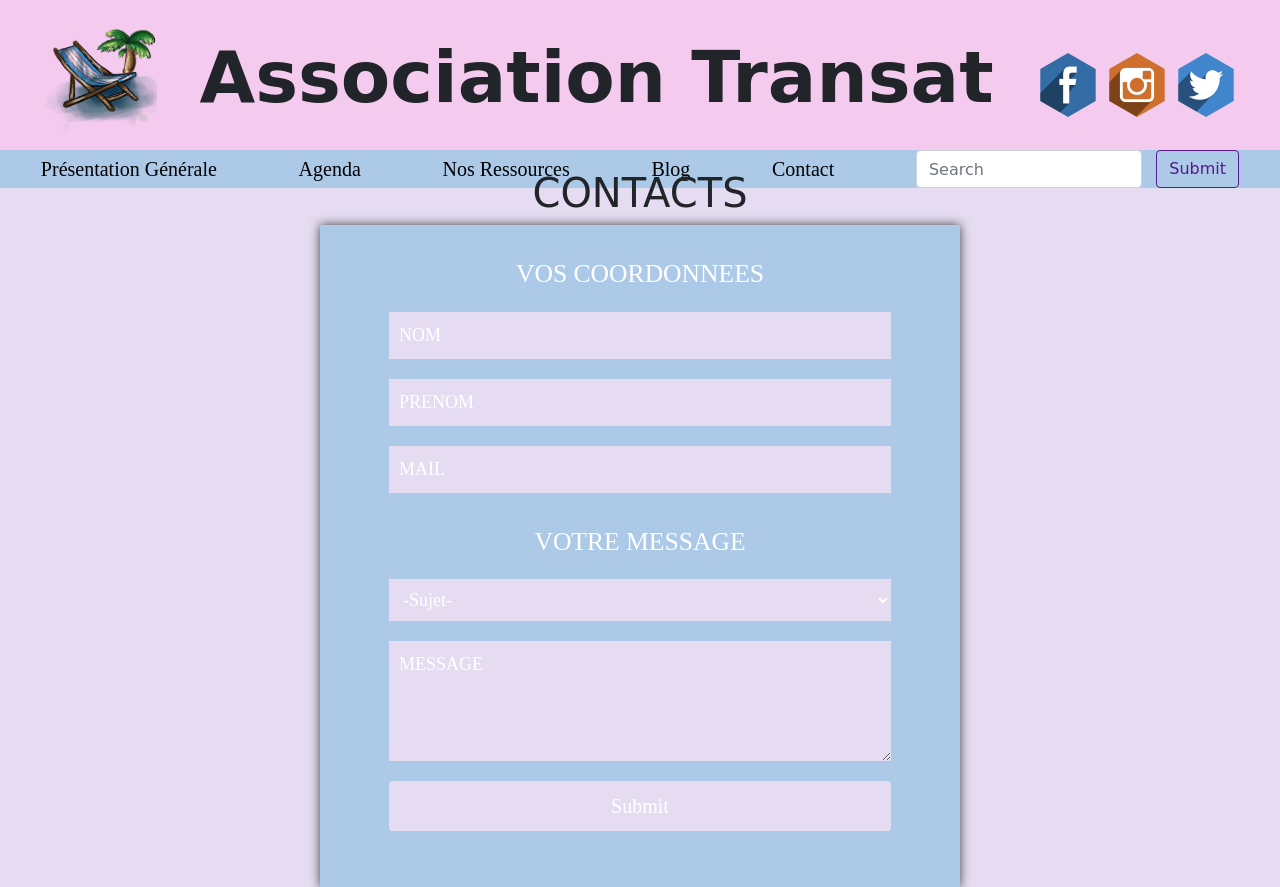
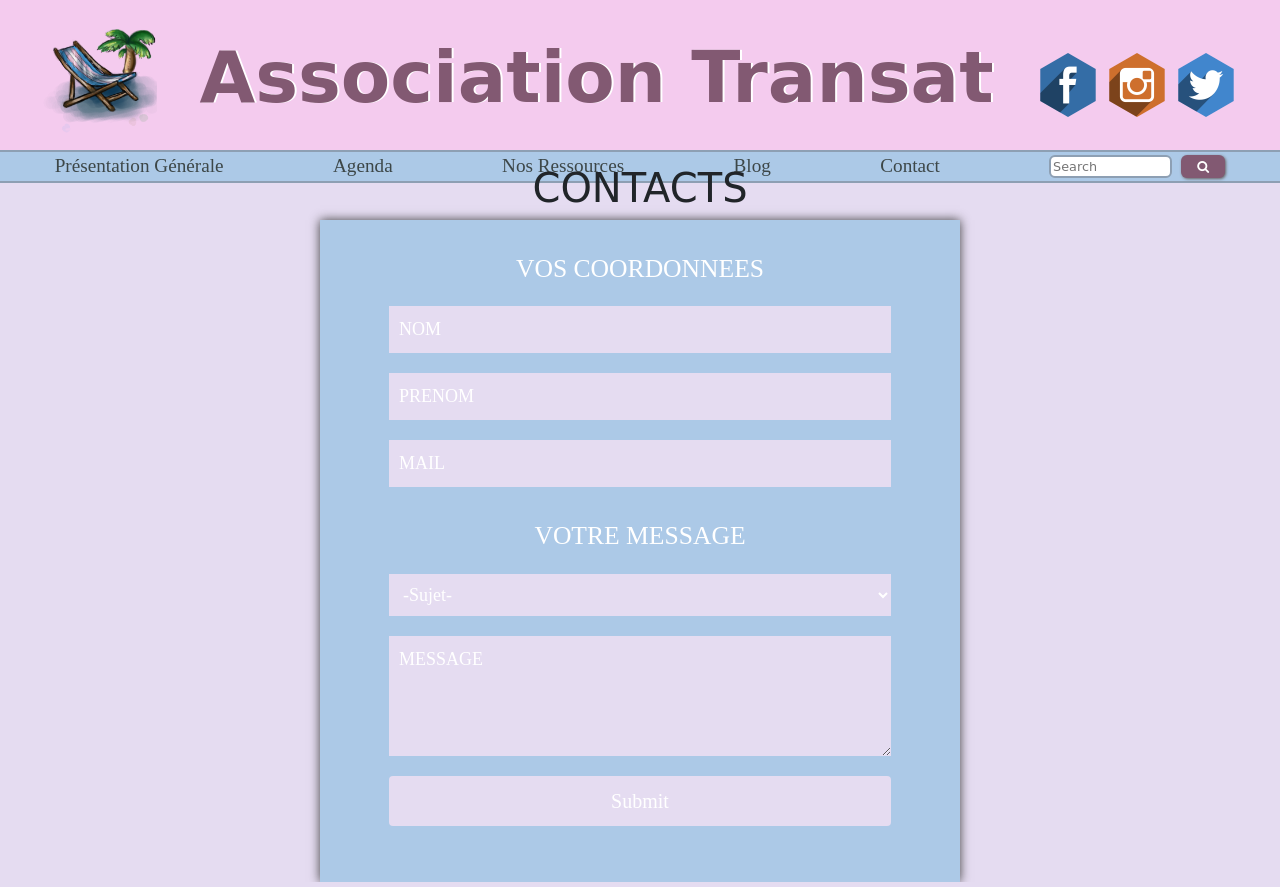
Before and after one commit to julia-denivet/Transat, a PHP site: page /contact.php in a window 1280 px wide. Run offline with PHP 8.4, Linux system fonts and the light colour scheme; some libraries are stand-ins or nearby versions; some web fonts are replaced.

Commit message:
stuctur index css pre change ordi

```diff
--- a/Apparence/transat-asso.css
+++ b/Apparence/transat-asso.css
@@ -1,12 +1,25 @@
 /*
 couleur
 {
+    mauveviolet:#825972;
     mauve:#e5dcf1;
     rose:#f4cbee;
     bleuclair:#acc9e7;
+    bleufoncé:#8D9FB3;
 }
 
 */
+
+@font-face {
+      font-family: 'loupe';
+      src: url('./font/loupe.eot?89286350');
+      src: url('./font/loupe.eot?89286350#iefix') format('embedded-opentype'),
+           url('./font/loupe.woff?89286350') format('woff'),
+           url('./font/loupe.ttf?89286350') format('truetype'),
+           url('./font/loupe.svg?89286350#loupe') format('svg');
+      font-weight: normal;
+      font-style: normal;
+    }
 @font-face {
     font-family: "PT sans";
     src: url("font/PTSans-Regular.ttf") format("truetype");
@@ -66,6 +79,8 @@ body {
     font-size: 450%;
     font-family: 'letgot', cursive;
     font-weight: bold;
+    color: #825972;
+    text-shadow: 2px 0px 0px #fff;
 }
 
 .logo {
@@ -75,7 +90,9 @@ body {
 .header
 {
     background-color: #acc9e7;
-    font-size: 20px;
+    border-top: solid 2px #8d9fb3;
+    border-bottom: solid 2px #8d9fb3;
+    /*font-size: 20px;*/
 }
 
 .nav_header {
@@ -86,13 +103,15 @@ body {
 
 .a_header {
     text-decoration: none;
-    color: black;
+    color: #3d4748;
     font-family: 'letgot';
+    font-size: 1.5vw;
+    transition: all 0.6s;
 }
 
 .a_header:hover {
     text-decoration: none;
-    color: #551A8B;
+    color: white;
 }
 
 #datatransat {
@@ -136,6 +155,54 @@ body {
     height: 50vh;
 }
 
+.formHeader
+{
+    margin: 0;
+}
+.formHeader > section
+{
+
+}
+.formHeader > section > article
+{
+    display: flex;
+    justify-content: space-between;
+}
+#autotransat
+{
+    /*font-family: 'letgot';*/
+    padding: 0;
+    margin: 0;
+    border: none;
+    background-color: white;
+    width: 70%;
+    font-size: 1vw;
+    border-radius: 6px;
+    padding-left: 1%;
+    border: solid 2px #8d9fb3;
+}
+#subRechHeader
+{
+    font-family: 'loupe';
+    color: white;
+    background-color: #825972 ;
+    box-shadow: 1px 1px 3px #686161;
+    border: none;
+    margin: 0;
+    padding: 0;
+    width: 25%;
+    font-size: 1vw;
+    border-radius: 6px;
+    font-size: 1vw;
+    transition: all 0.5s ;
+}
+#subRechHeader:hover
+{
+     background-color: #F4CBEE ;
+     color: #825972;
+     text-shadow:  2px 0px 0px #fff;
+     box-shadow: 3px 3px 3px #686161;
+}
 
 /*PRE-INDEX*/
 
@@ -188,20 +255,23 @@ body {
     flex-direction: column;
     width: 70%;
     align-items: center;
-    background-color: white;
+    background-color: #825972;
     height: max-content;
     padding-bottom: 1%;
-    box-shadow: 1px 1px 7px black;
+    box-shadow: 1px 1px 7px #3d4748;
 }
 .slog_ind
 {
     font-family: 'Amatic SC';
     text-transform: capitalize;
+    color: white;
+    font-size: 7vw;
 
 }
 .container-fluid {
     padding: 0;
     margin-top: 2%;
+    margin-bottom: 1%;
 }
 .slideshow
 {
@@ -234,11 +304,11 @@ body {
     flex-direction: column;
     align-items: center;
     max-height: 70rem;
-    background-color: #acc9e7;
+    background-color: #8D9FB3;
     transition: box-shadow 1s, transform 1s;
     width: 25%;
     height: max-content;
-    box-shadow: 1px 1px 7px black;
+    box-shadow: 1px 1px 7px #3d4748;
 
 }
 
@@ -249,7 +319,6 @@ body {
     width: 97%;
     margin-top: 1%;
     background-color: #acc9e7;
-    border-radius: 10px;
     transition: box-shadow 1s, transform 1s;
     font-size: 20px;
     font-family: "PT sans";
@@ -270,12 +339,14 @@ body {
     text-align: center;
     font-family: "PT sans";
     margin-top: 10%;
+    color: white;
 }
 
 #h1_acceuil_newsletters {
     font-family: "PT sans";
     text-align: center;
     margin-top: 10%;
+    color: white;
 }
 
 #h2_acceuil_conseille {
@@ -284,6 +355,9 @@ body {
 }
 
 
+#afterPlan
+{
+    width: 90%;
 }
 .newletters_index:hover {
      box-shadow: 2px 2px 10px black;
@@ -298,14 +372,23 @@ body {
     width: 100%;
     font-family: "PT sans";
     font-size: 20px;
+    margin: 0;
+    padding:0;
 
 }
 .ulent li {
     list-style-type: none;
     display: flex;
-    justify-content: space-around;
 }
 
+.indpTire
+{
+    flex:3;
+}
+.indpDate
+{
+    flex:4;
+}
 .a_index{
     color: black;
 }
@@ -387,7 +470,7 @@ body {
 table.planning_transat {
     text-align: center;
     border-collapse: collapse;
-    box-shadow: 1px 1px 7px black;
+    box-shadow: 1px 1px 7px #3d4748;
     width: 100%;
     background-color: #e5dcf1;
 }
--- a/Header-Footer/header.php
+++ b/Header-Footer/header.php
@@ -16,11 +16,11 @@
         <a class="a_header" href="contact.php">Contact</a>
         <!--<a class="a_header" href="vide-dressing.php">Vide dressing</a> !-->
         <div class="form_recherche_header">
-            <form class="form-inline my-2 my-lg-0 ">
+            <form class="formHeader">
                 <section>
                     <article>
-                        <input class="form-control mr-sm-2 " id="autotransat" type="search" onkeyup="autocompletiontransat('0')" placeholder="Search" aria-label="Search">
-                        <input class="btn btn-outline-success color_search" type="submit"></submit>
+                        <input class="" id="autotransat" type="search" onkeyup="autocompletiontransat('0')" placeholder="Search" aria-label="Search">
+                        <input id="subRechHeader" type="submit" value="&#xe800;" >
                     </article>
                     <article id="datatransat">
 
--- a/index.php
+++ b/index.php
@@ -33,7 +33,7 @@ $resc=conseille($_SESSION['user'],'ressources');
                             <div id="newsplan">
                                 <?php include('planning.php')?>
                             </div>
-                    <div>
+                    <div id="afterPlan">
                     <div id="h1_h2_index">
                                     <h1 id="h1_acceuil_newsletters">NEWSLETTERS</h1>
 
@@ -47,8 +47,8 @@ $resc=conseille($_SESSION['user'],'ressources');
                                             {
                                         ?>
                                                 <li>
-                                                    <p><?=$ic['titre']?></p>
-                                                    <p>le <?=date("j/m/Y",strtotime($ic['date']))?></p>
+                                                    <p class="indpTire"><?=$ic['titre']?></p>
+                                                    <p class="indpDate">le <?=date("j/m/Y",strtotime($ic['date']))?></p>
                                                     <a class="a_index" href="article.php?id=<?=$ic['id']?>">Lire</a>
                                                 </li>
                                         <?php
```
Also changed, not shown: Apparence/font/loupe.ttf (added), Apparence/font/loupe.woff (added), Apparence/font/loupe.woff2 (added), 2 other files.
